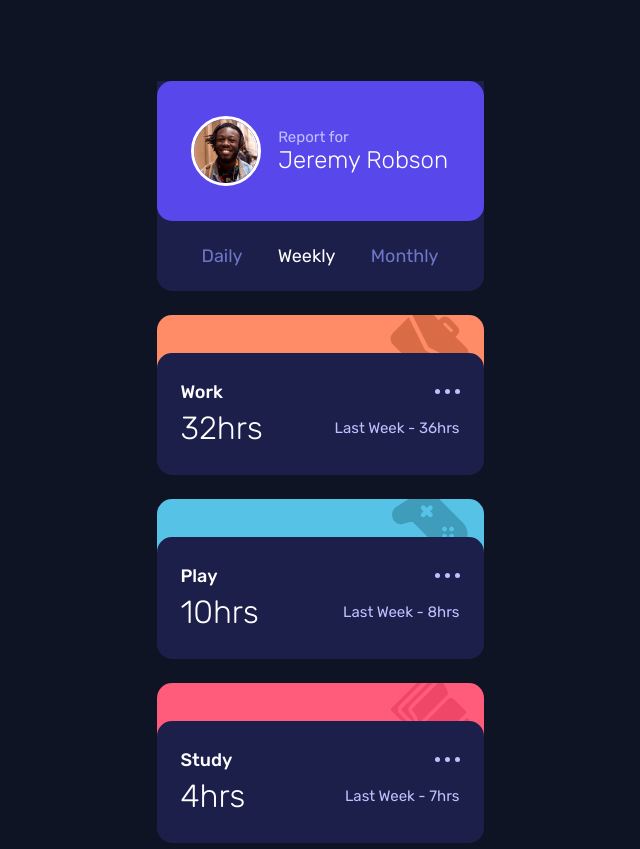
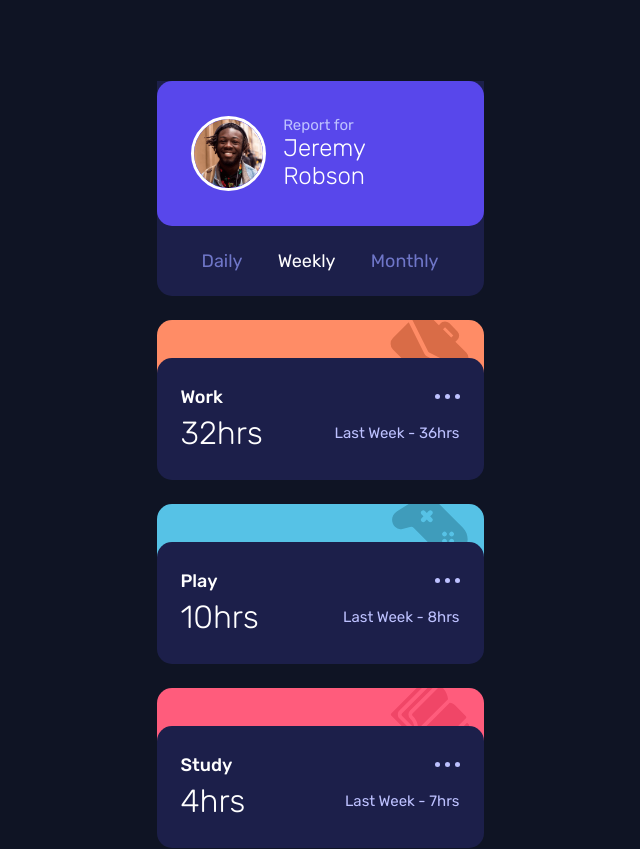
Before and after one commit to TheFranMan/time-tracker-dashboard, a React (Create React App) app: page / in a window 1280 px wide. Shown: the top 849 px of the page, without its empty margins (320-960 px from the left). Built offline with nearby package versions, Linux system fonts and the light colour scheme.

Commit message:
Updated avatar size and padding

```diff
--- a/src/sass/_controller.scss
+++ b/src/sass/_controller.scss
@@ -26,7 +26,7 @@
         }
 
         &__avatar {
-            $dimension: 70px;
+            $dimension: 75px;
             width: $dimension;
             height: $dimension;
             border: 3px solid var.$white;
@@ -48,7 +48,7 @@
             justify-content: center;
 
             @media (min-width: var.$desktop) {
-                margin-top: 3em;
+                margin-top: 2.5em;
                 margin-left: 0;
                 width: 138px;
             }
```
